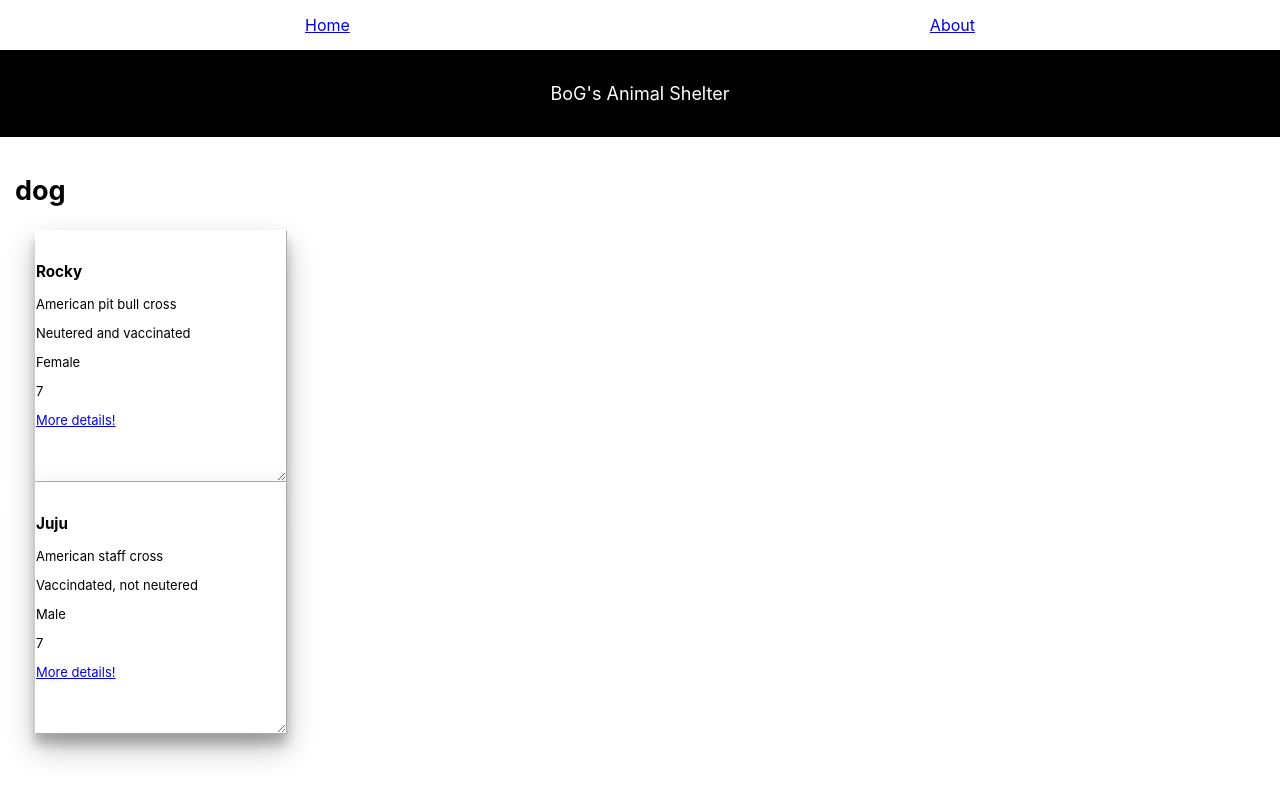
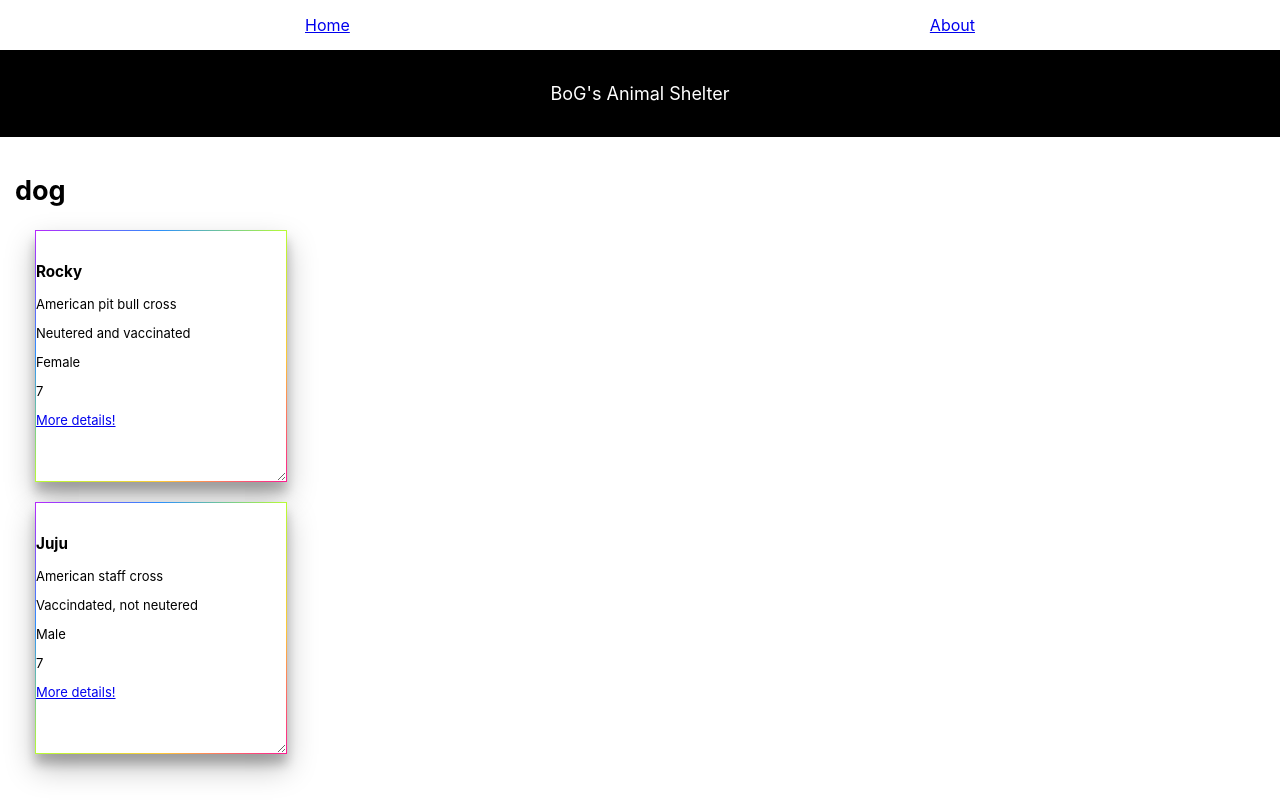
Before and after one commit to sahyanara/AnimalShelter, a React (Create React App) app in the folder frontend/: page / in a window 1280 px wide. Shown: the top 800 px of the page. Built offline with nearby package versions, Linux system fonts and the light colour scheme.

Commit message:
color around box

```diff
--- a/frontend/src/App.css
+++ b/frontend/src/App.css
@@ -64,6 +64,9 @@
   background: white;
   resize: both;
   overflow: auto;
+  border-image: linear-gradient(to bottom right, #b827fc 0%, #2c90fc 25%, #b8fd33 50%, #fec837 75%, #fd1892 100%);
+  border-image-slice: 2;
+  margin: 20px auto;
 }
 img.resize {
   width: 150px; /* you can use % */
```
